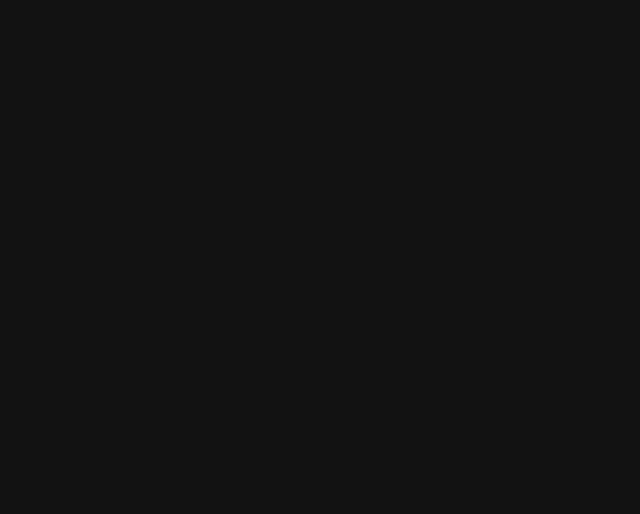
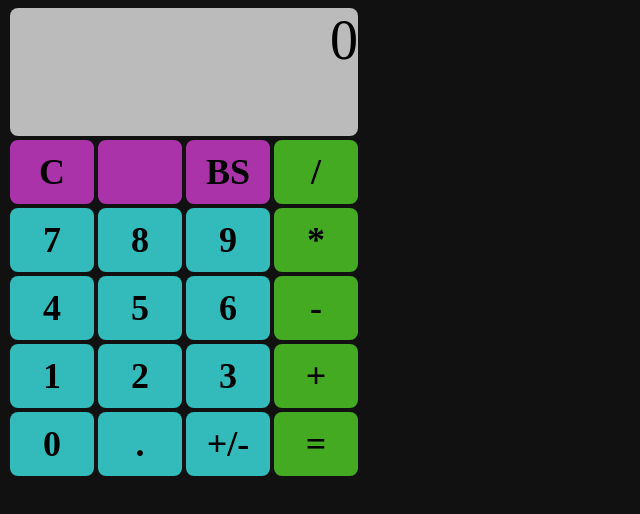
Before and after one commit to smfearing5/calculator, a plain HTML site: page index.html in a window 1280 px wide. Shown: the whole page, without its empty margins (0-640 px from the left). Drawn offline with Linux system fonts and the light colour scheme.

Commit message:
Add GUI with functional number buttons

```diff
--- a/index.html
+++ b/index.html
@@ -10,7 +10,49 @@
 </head>
 <body>
     <div id="calculator">
-        <div id="display"></div>
+        <div id="display">
+            <div class="display-row" id="top-display">0</div>
+            <div class="display-row" id="bottom-display"></div>
+        </div>
+        <div id="buttons">
+            <div id="button-stack">
+                <div id="top-buttons">
+                    <div class="btn top-btn" id="clear-btn">C</div>
+                    <div class="btn top-btn"></div>
+                    <div class="btn top-btn">BS</div>
+                </div>
+                <div id="num-buttons">
+                    <div class="num-row">
+                        <div class="btn num-btn">7</div>
+                        <div class="btn num-btn">8</div>
+                        <div class="btn num-btn">9</div>
+                    </div>
+                    <div class="num-row">
+                        <div class="btn num-btn">4</div>
+                        <div class="btn num-btn">5</div>
+                        <div class="btn num-btn">6</div>
+                    </div>
+                    <div class="num-row">
+                        <div class="btn num-btn">1</div>
+                        <div class="btn num-btn">2</div>
+                        <div class="btn num-btn">3</div>
+                    </div>
+                    <div class="num-row">
+                        <div class="btn num-btn">0</div>
+                        <div class="btn num-btn">.</div>
+                        <div class="btn num-btn">+/-</div>
+                    </div>
+                </div>
+            </div>
+
+            <div id="op-buttons">
+                <div class="btn op-btn">/</div>
+                <div class="btn op-btn">*</div>
+                <div class="btn op-btn">-</div>
+                <div class="btn op-btn">+</div>
+                <div class="btn op-btn">=</div>
+            </div>
+        </div>
     </div>
 </body>
 </html>
--- a/script.js
+++ b/script.js
@@ -1,7 +1,39 @@
+let topDisplay = document.querySelector("#top-display");
+let bottomDisplay = document.querySelector("#bottom-display");
+let clearButton = document.querySelector("#clear-btn");
+let numButtons = document.querySelectorAll(".num-btn");
+let opButtons = document.querySelectorAll(".op-btn");
+
+let currentDisplay = topDisplay;
+
 // main
+buttonSetup();
 
 
 // functions
+function buttonSetup() {
+    // top buttons
+    clearButton.addEventListener("click", () => {
+        topDisplay.textContent = "0";
+        bottomDisplay.textContent = "";
+        currentDisplay = topDisplay;
+    });
+
+    // num buttons
+    numButtons.forEach(btn => {
+        if (parseInt(btn.textContent) != NaN) {  // if it is a number...
+            btn.addEventListener("click", () => {
+                if (currentDisplay.textContent === "0") {
+                    currentDisplay.textContent = "";
+                };
+                currentDisplay.textContent += btn.textContent;
+            });
+        };
+    });
+
+    // op buttons
+}
+
 function add(num1, num2) {
     return num1 + num2;
 }
--- a/styles.css
+++ b/styles.css
@@ -2,6 +2,58 @@ body {
     background-color: #111;
 }
 
+#buttons,
+#button-stack,
+#top-buttons,
+.num-row,
+#op-buttons,
+.btn {
+    display: flex;
+}
+
+#button-stack,
+#op-buttons {
+    flex-direction: column;
+}
+
+#display,
+.btn {
+    margin: 2px;
+    border-radius: 8px;
+}
+
 #display {
     background-color: #bbb;
+    width: 348px;
+    font-size: 56px;
+    text-align: end;
 }
+
+.display-row {
+    height: 64px;
+}
+
+#num-buttons {
+    align-self: flex-end;
+}
+
+.btn {
+    height: 64px;
+    width: 84px;
+    justify-content: center;
+    align-items: center;
+    font-size: 36px;
+    font-weight: 900;
+}
+
+.top-btn {
+    background-color: #a3a;
+}
+
+.num-btn {
+    background-color: #3bb;
+}
+
+.op-btn {
+    background-color: #4a2;
+}
```
